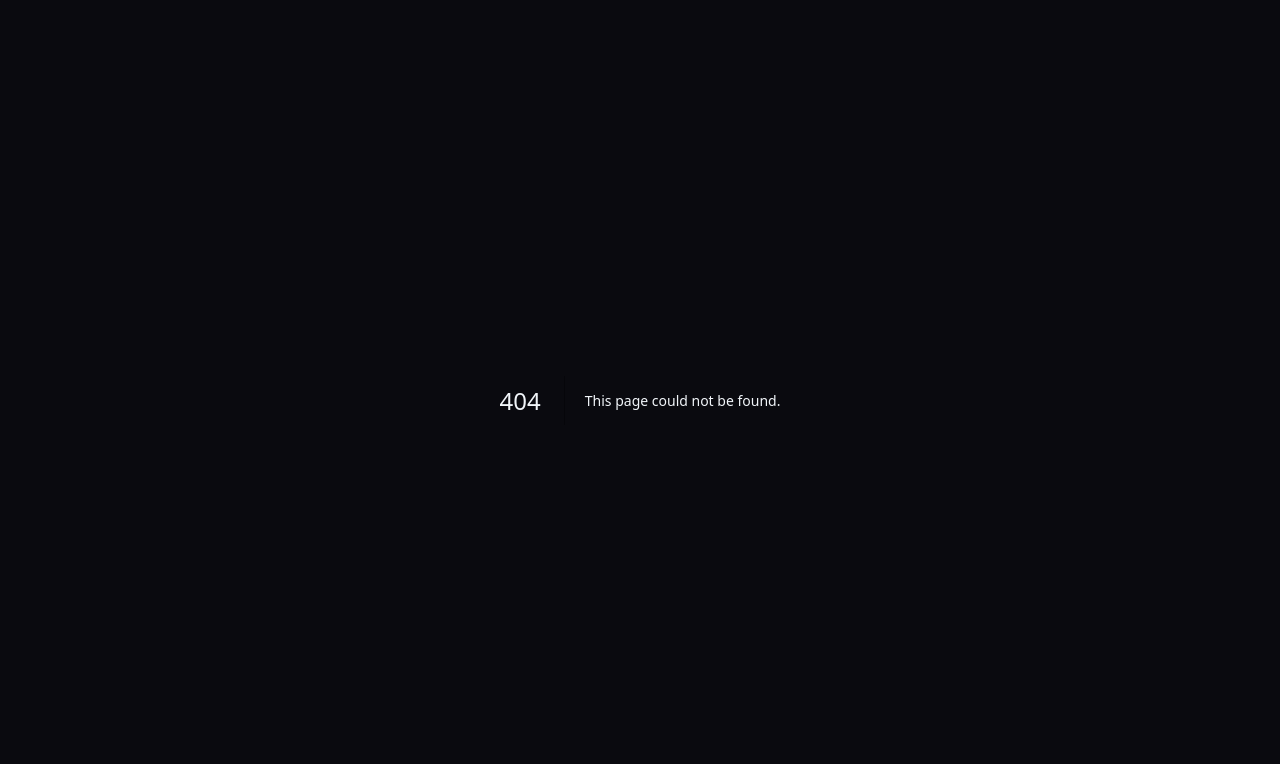
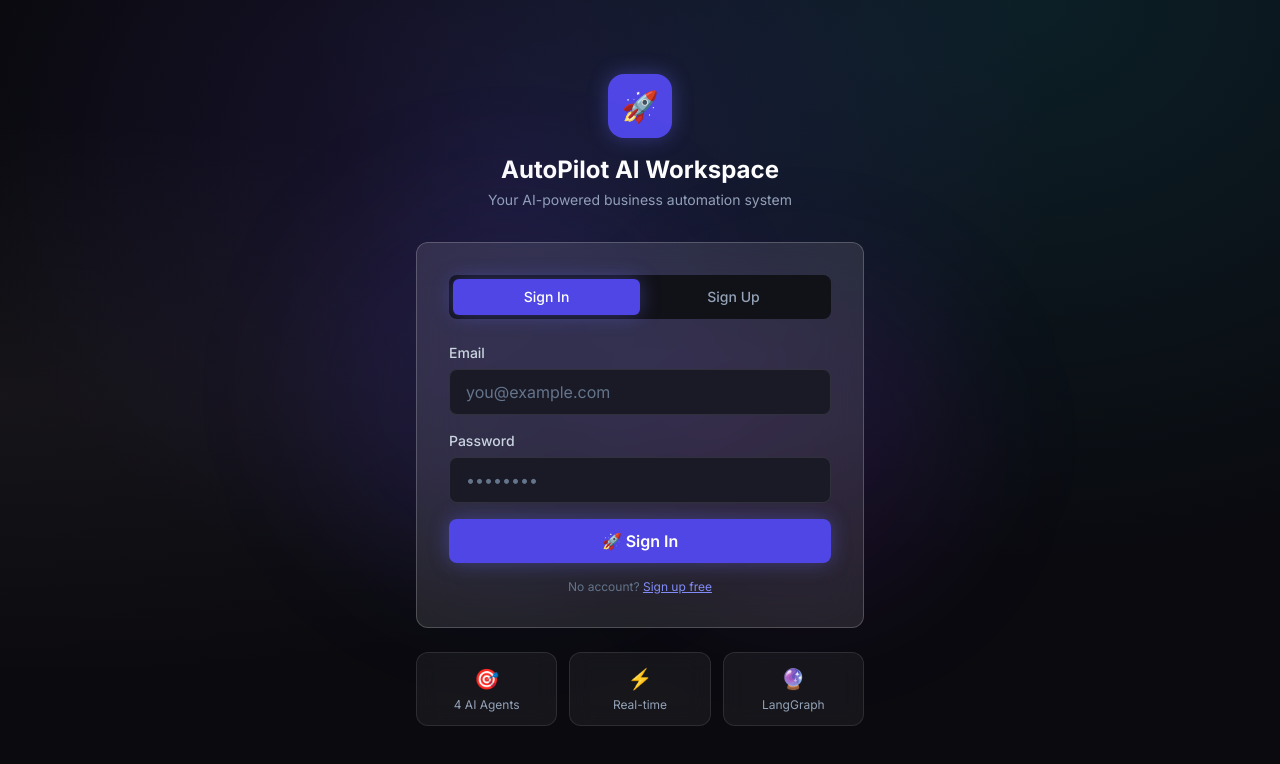
Before and after one commit to sunkireddy-Barath/AutoPilot-AI-Workspace, a Next.js app in the folder frontend/: page /auth in a window 1280 px wide. Before the commit this address had no page. Shown: the top 764 px of the page. Built offline with nearby package versions, Linux system fonts and the light colour scheme; no server answers.

Commit message:
feat: add auth page with login/signup tabs, Supabase auth, glassmorphism design

```diff
--- /dev/null
+++ b/frontend/src/app/auth/page.tsx
@@ -0,0 +1,164 @@
+'use client'
+
+import { useState } from 'react'
+import { motion } from 'framer-motion'
+import { useRouter } from 'next/navigation'
+import { supabase } from '@/lib/supabase'
+import { useStore } from '@/lib/store'
+import toast from 'react-hot-toast'
+
+export default function AuthPage() {
+  const router = useRouter()
+  const setUserId = useStore((s) => s.setUserId)
+  const [mode, setMode] = useState<'login' | 'signup'>('login')
+  const [email, setEmail] = useState('')
+  const [password, setPassword] = useState('')
+  const [loading, setLoading] = useState(false)
+
+  async function handleSubmit(e: React.FormEvent) {
+    e.preventDefault()
+    setLoading(true)
+    try {
+      if (mode === 'signup') {
+        const { data, error } = await supabase.auth.signUp({ email, password })
+        if (error) throw error
+        if (data.user) {
+          toast.success('Account created! Check your email to confirm.')
+        }
+      } else {
+        const { data, error } = await supabase.auth.signInWithPassword({ email, password })
+        if (error) throw error
+        if (data.user) {
+          setUserId(data.user.id)
+          router.replace('/dashboard')
+        }
+      }
+    } catch (err: unknown) {
+      const msg = err instanceof Error ? err.message : 'Authentication failed'
+      toast.error(msg)
+    } finally {
+      setLoading(false)
+    }
+  }
+
+  return (
+    <div className="min-h-screen bg-surface-900 flex items-center justify-center p-4 bg-mesh-gradient">
+      {/* Background glow orbs */}
+      <div className="fixed top-1/4 left-1/4 w-96 h-96 bg-brand-600/10 rounded-full blur-3xl pointer-events-none" />
+      <div className="fixed bottom-1/4 right-1/4 w-80 h-80 bg-purple-600/10 rounded-full blur-3xl pointer-events-none" />
+
+      <motion.div
+        className="w-full max-w-md"
+        initial={{ opacity: 0, y: 20 }}
+        animate={{ opacity: 1, y: 0 }}
+        transition={{ duration: 0.5 }}
+      >
+        {/* Logo */}
+        <div className="text-center mb-8">
+          <div className="inline-flex items-center justify-center w-16 h-16 rounded-2xl bg-brand-600 shadow-glow-brand text-3xl mb-4">
+            🚀
+          </div>
+          <h1 className="text-2xl font-bold text-white">AutoPilot AI Workspace</h1>
+          <p className="text-slate-400 mt-1 text-sm">
+            Your AI-powered business automation system
+          </p>
+        </div>
+
+        {/* Card */}
+        <div className="glass-strong p-8">
+          {/* Mode tabs */}
+          <div className="flex bg-surface-800 rounded-lg p-1 mb-6">
+            {(['login', 'signup'] as const).map((m) => (
+              <button
+                key={m}
+                onClick={() => setMode(m)}
+                className={`flex-1 py-2 rounded-md text-sm font-medium transition-all duration-200 ${
+                  mode === m
+                    ? 'bg-brand-600 text-white shadow-glow-brand'
+                    : 'text-slate-400 hover:text-white'
+                }`}
+              >
+                {m === 'login' ? 'Sign In' : 'Sign Up'}
+              </button>
+            ))}
+          </div>
+
+          <form onSubmit={handleSubmit} className="space-y-4">
+            <div>
+              <label className="block text-sm font-medium text-slate-300 mb-1.5">
+                Email
+              </label>
+              <input
+                type="email"
+                value={email}
+                onChange={(e) => setEmail(e.target.value)}
+                className="input-dark"
+                placeholder="you@example.com"
+                required
+                autoComplete="email"
+              />
+            </div>
+
+            <div>
+              <label className="block text-sm font-medium text-slate-300 mb-1.5">
+                Password
+              </label>
+              <input
+                type="password"
+                value={password}
+                onChange={(e) => setPassword(e.target.value)}
+                className="input-dark"
+                placeholder="••••••••"
+                required
+                minLength={6}
+                autoComplete={mode === 'login' ? 'current-password' : 'new-password'}
+              />
+            </div>
+
+            <motion.button
+              type="submit"
+              disabled={loading}
+              className="btn-primary w-full mt-2 flex items-center justify-center gap-2 h-11"
+              whileTap={{ scale: 0.98 }}
+            >
+              {loading ? (
+                <>
+                  <svg className="animate-spin h-4 w-4" fill="none" viewBox="0 0 24 24">
+                    <circle className="opacity-25" cx="12" cy="12" r="10" stroke="currentColor" strokeWidth="4" />
+                    <path className="opacity-75" fill="currentColor" d="M4 12a8 8 0 018-8v8H4z" />
+                  </svg>
+                  {mode === 'login' ? 'Signing in…' : 'Creating account…'}
+                </>
+              ) : (
+                mode === 'login' ? '🚀 Sign In' : '✨ Create Account'
+              )}
+            </motion.button>
+          </form>
+
+          {mode === 'login' && (
+            <p className="text-center text-xs text-slate-500 mt-4">
+              No account?{' '}
+              <button onClick={() => setMode('signup')} className="text-brand-400 hover:text-brand-300 underline">
+                Sign up free
+              </button>
+            </p>
+          )}
+        </div>
+
+        {/* Features */}
+        <div className="mt-6 grid grid-cols-3 gap-3">
+          {[
+            { icon: '🎯', label: '4 AI Agents' },
+            { icon: '⚡', label: 'Real-time' },
+            { icon: '🔮', label: 'LangGraph' },
+          ].map((f) => (
+            <div key={f.label} className="glass p-3 text-center">
+              <div className="text-xl mb-1">{f.icon}</div>
+              <div className="text-xs text-slate-400">{f.label}</div>
+            </div>
+          ))}
+        </div>
+      </motion.div>
+    </div>
+  )
+}
```
